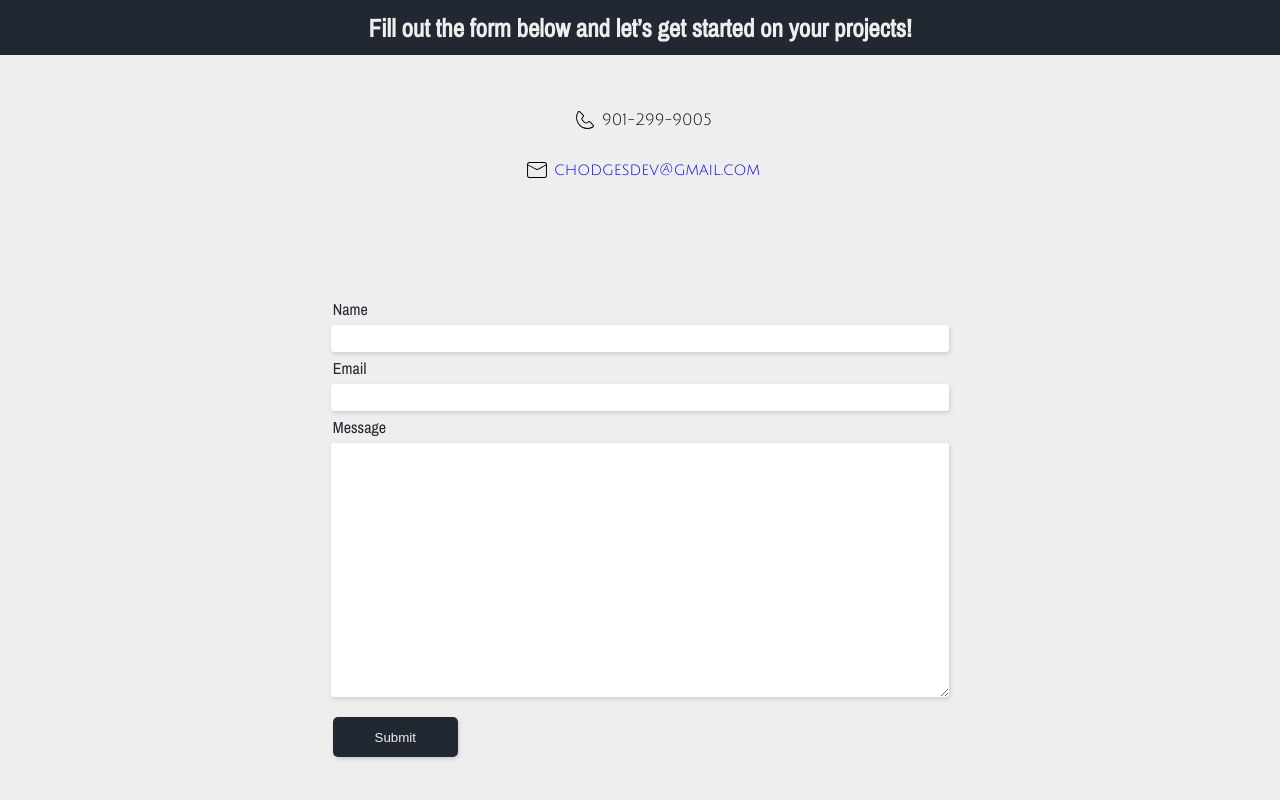
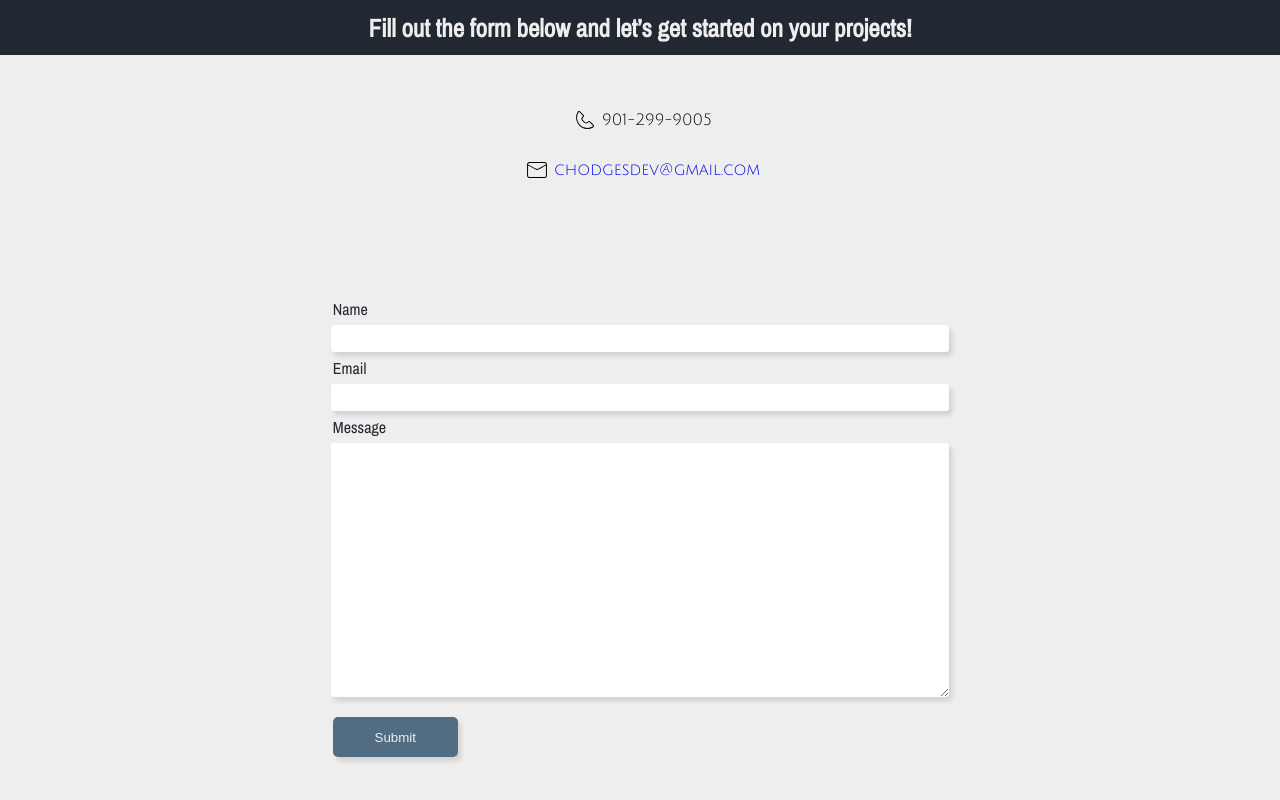
Before and after one commit to Chodges86/chdev-site, a React (Create React App) app: page /contact in a window 1280 px wide. Shown: the part 304-1104 px from the top of the page. Built offline with nearby package versions, Linux system fonts and the light colour scheme.

Commit message:
Style updates

```diff
--- a/src/components/HeaderNavMenu.module.css
+++ b/src/components/HeaderNavMenu.module.css
@@ -9,13 +9,14 @@
   background-color: #dde6ed;
   flex-direction: column;
   justify-content: center;
-  border-bottom-right-radius: 12px;
+  border-bottom-right-radius: 100%;
   box-shadow: 2px 3px 4px #5e5e5e40;
 }
 
 .nav {
   font-size: 1rem;
   font-family: "Archivo Narrow", sans-serif;
+  text-align: left;
   margin: 1rem;
   color: #27374d;
   text-decoration: none;
--- a/src/pages/Contact.module.css
+++ b/src/pages/Contact.module.css
@@ -75,8 +75,7 @@
   border-radius: 3px;
   border: none;
   background-color: #ffffff;
-  box-shadow: 1px 2px 4px #cccccc;
-}
+  box-shadow: 3px 4px 5px #00000020;}
 
 .form textarea {
   height: 50%;
@@ -84,8 +83,7 @@
   border-radius: 3px;
   border: none;
   background-color: #ffffff;
-  box-shadow: 1px 2px 4px #cccccc;
-}
+  box-shadow: 3px 4px 5px #00000020;}
 
 .buttonWrapper {
   display: flex;
@@ -104,10 +102,10 @@
 }
 
 .buttonWrapper button {
-  background-color: #222831;
+  background-color: #526D82;
   color: #eeeeee;
   border-radius: 5px;
-  box-shadow: 1px 2px 4px #cccccc;
+  box-shadow: 3px 4px 5px #00000020;
 }
 @media screen and (max-width: 1200px) {
   .form {
```
